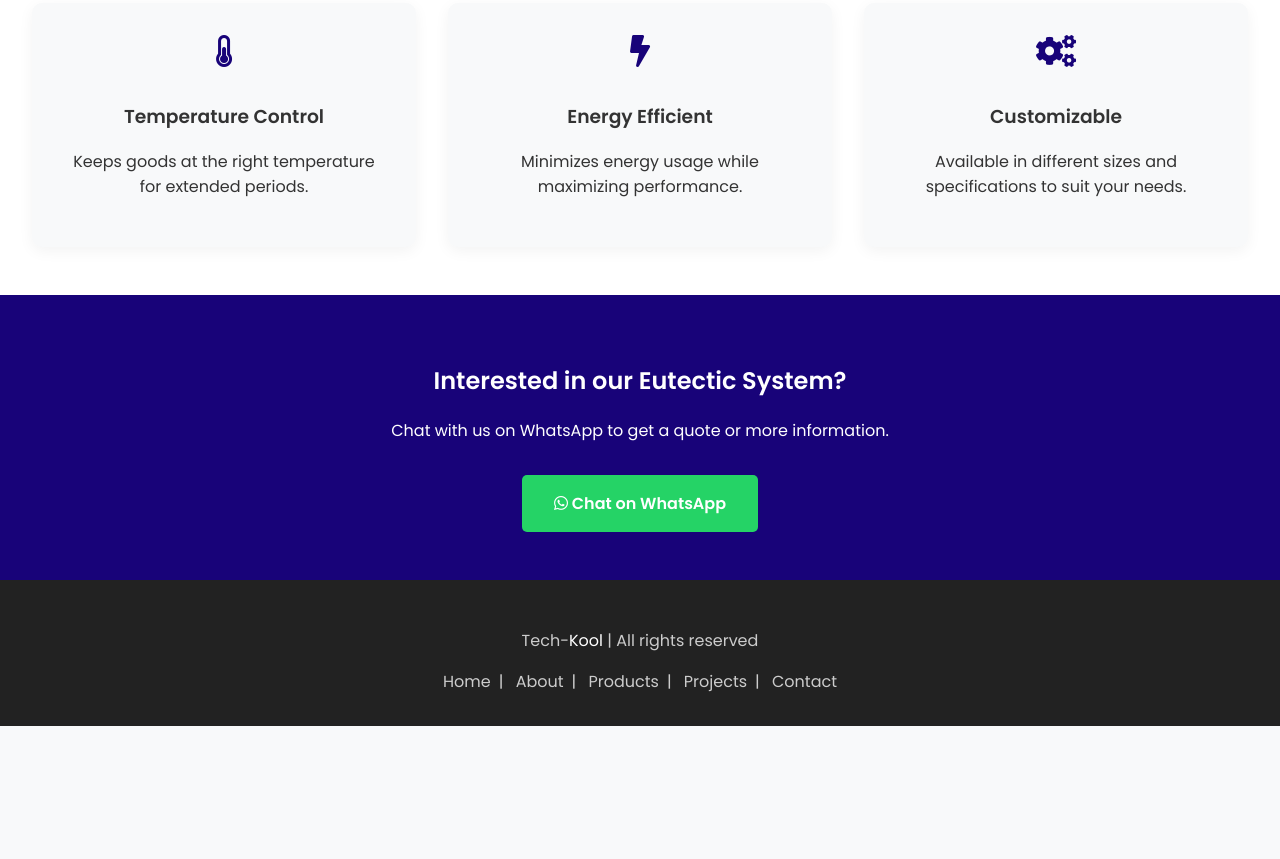
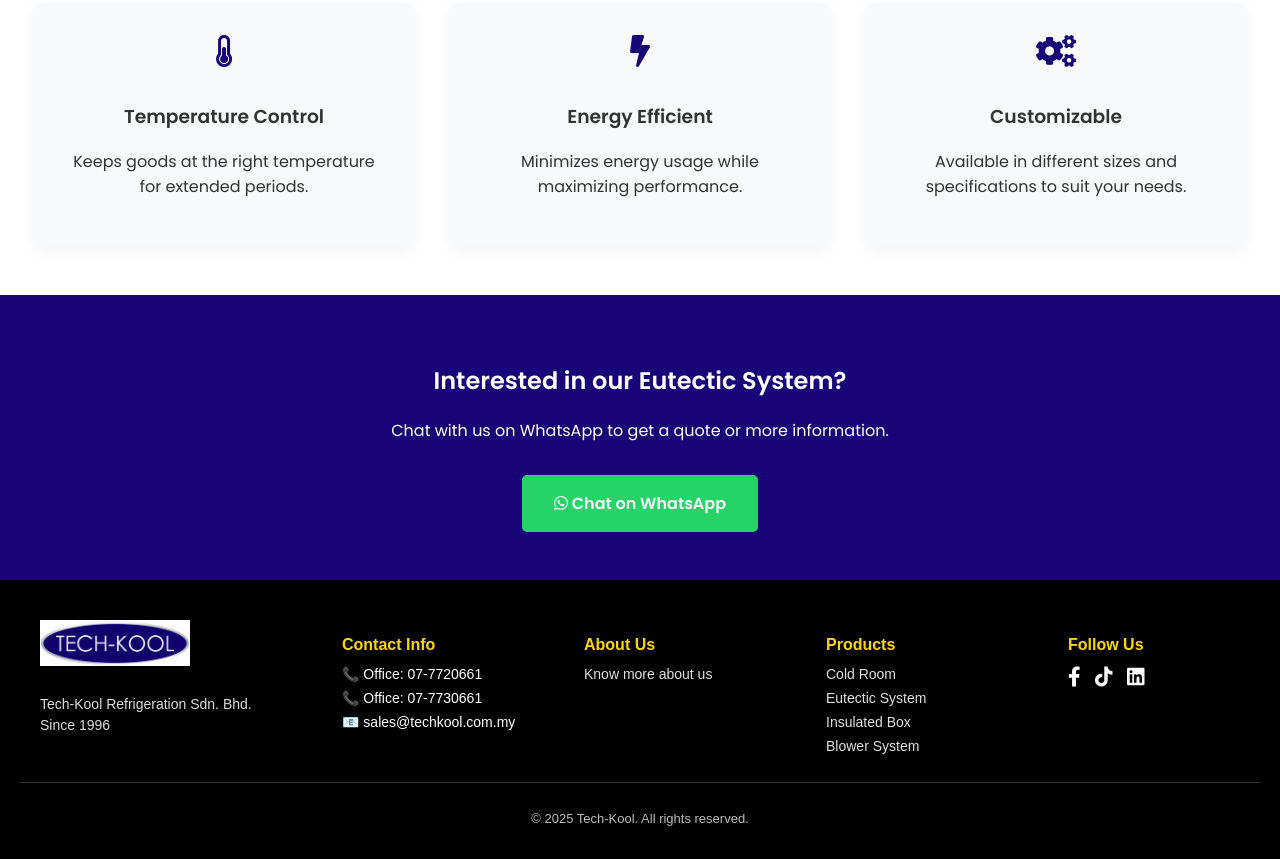
Before and after one commit to AfiqEzman/tech-kool-website, a plain HTML site: page eutectic.html in a window 1280 px wide. Shown: the part 607-1466 px from the top of the page. Before the commit the page ends 1333 px from the top, so only its background shows below. Drawn offline with Linux system fonts and the light colour scheme.

Commit message:
eutectic.html

```diff
--- a/eutectic.html
+++ b/eutectic.html
@@ -130,20 +130,89 @@
    }
 
 
-    footer {
-        background: #222;
-        color: #ccc;
-        text-align: center;
-        padding: 2rem 1rem;
-    }
-    footer a {
-        color: #ccc;
-        margin: 0 0.5rem;
-        text-decoration: none;
-    }
-    footer a:hover {
-        color: #fff;
-    }
+   .footer {
+  background: #000; /* Black background */
+  color: #fff;
+  padding: 40px 20px 20px;
+  font-family: Arial, sans-serif;
+}
+
+.footer-container {
+  display: flex;
+  flex-wrap: wrap;
+  justify-content: space-between;
+  gap: 30px;
+  max-width: 1200px;
+  margin: auto;
+}
+
+.footer-logo {
+  flex: 1 1 220px;
+}
+.footer-logo img {
+  max-width: 150px;
+  margin-bottom: 10px;
+}
+.footer-logo p {
+  font-size: 14px;
+  line-height: 1.5;
+  color: #dcdcdc;
+}
+
+.footer-col {
+  flex: 1 1 160px;
+}
+.footer-col h3 {
+  font-size: 16px;
+  margin-bottom: 12px;
+  color: #ffd700;
+}
+.footer-col ul {
+  list-style: none;
+  padding: 0;
+  margin: 0;
+}
+.footer-col ul li {
+  margin-bottom: 8px;
+  font-size: 14px;
+}
+.footer-col ul li a {
+  text-decoration: none;
+  color: #e0e0e0;
+  transition: color 0.3s;
+}
+.footer-col ul li a:hover {
+  color: #ffd700;
+}
+
+.footer-social {
+  flex: 1 1 120px;
+}
+.footer-social h3 {
+  font-size: 16px;
+  margin-bottom: 12px;
+  color: #ffd700;
+}
+.social-icons a {
+  display: inline-block;
+  margin-right: 10px;
+  font-size: 20px;
+  color: #fff;
+  transition: transform 0.3s, color 0.3s;
+}
+.social-icons a:hover {
+  color: #ffd700;
+  transform: scale(1.2);
+}
+
+.footer-bottom {
+  text-align: center;
+  margin-top: 20px;
+  border-top: 1px solid rgba(255, 255, 255, 0.2);
+  padding-top: 15px;
+  font-size: 13px;
+  color: #bbb;
+}
 
     /* ========== Mobile styles ========== */
     @media (max-width: 768px) {
@@ -236,15 +305,57 @@
     </a>
 </section>
 
-<footer>
-    <p>Tech-<span style="color: #fff;">Kool</span> | All rights reserved</p>
-    <div>
-        <a href="index.html#home">Home</a>|
-        <a href="index.html#about">About</a>|
-        <a href="index.html#services">Products</a>|
-        <a href="index.html#projects">Projects</a>|
-        <a href="index.html#contact">Contact</a>
+<footer class="footer">
+  <div class="footer-container">
+    <!-- Logo & Company -->
+    <div class="footer-logo">
+      <img src="logo1.jpeg" alt="Company Logo">
+      <p>Tech-Kool Refrigeration Sdn. Bhd.<br>Since 1996</p>
     </div>
+
+    <!-- Contact Info -->
+    <div class="footer-col">
+      <h3>Contact Info</h3>
+      <ul>
+        <li>📞 Office: 07-7720661</li>
+        <li>📞 Office: 07-7730661</li>
+        <li>📧 sales@techkool.com.my</li>
+      </ul>
+    </div>
+
+    <!-- About Us -->
+    <div class="footer-col">
+      <h3>About Us</h3>
+      <ul>
+        <li><a href="#">Know more about us</a></li>
+      </ul>
+    </div>
+
+    <!-- Products -->
+    <div class="footer-col">
+      <h3>Products</h3>
+      <ul>
+        <li><a href="coldroom.html">Cold Room</a></li>
+        <li><a href="eutectic.html">Eutectic System</a></li>
+        <li><a href="insulated.html">Insulated Box</a></li>
+        <li><a href="blower.html">Blower System</a></li>
+      </ul>
+    </div>
+
+    <!-- Social Media -->
+    <div class="footer-social">
+      <h3>Follow Us</h3>
+      <div class="social-icons">
+        <a href="https://www.facebook.com/profile.php?id=61573724393850"><i class="fab fa-facebook-f"></i></a>
+        <a href="https://www.tiktok.com/@techkoolkluang?_t=ZS-8zWYRbJUuea&_r=1"><i class="fab fa-tiktok"></i></a>
+        <a href="https://www.linkedin.com/company/tech-kool-refrigeration-sdn-bhd/"><i class="fab fa-linkedin"></i></a>
+      </div>
+    </div>
+  </div>
+
+  <div class="footer-bottom">
+    <p>© 2025 Tech-Kool. All rights reserved.</p>
+  </div>
 </footer>
 <script>
   (function () {
```
